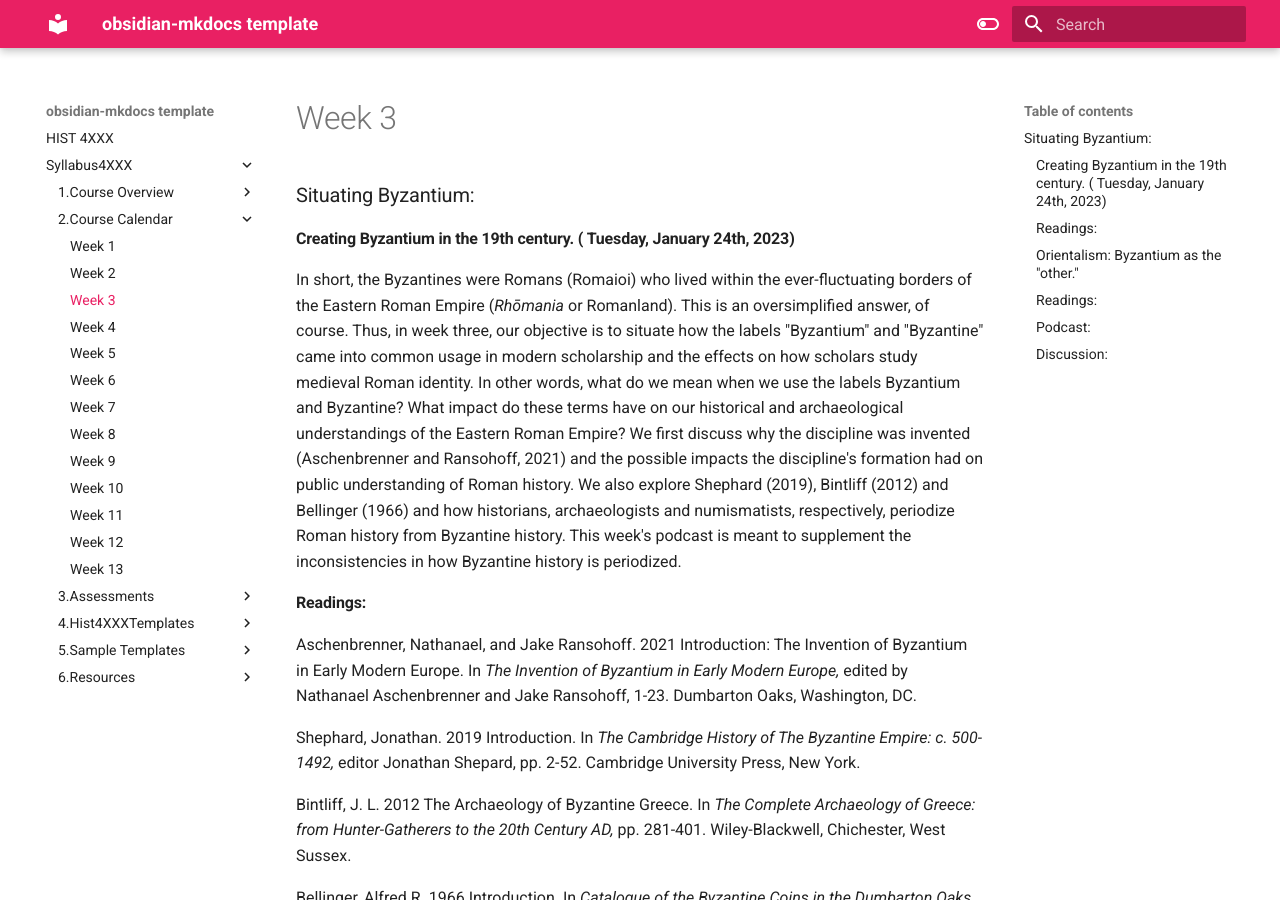
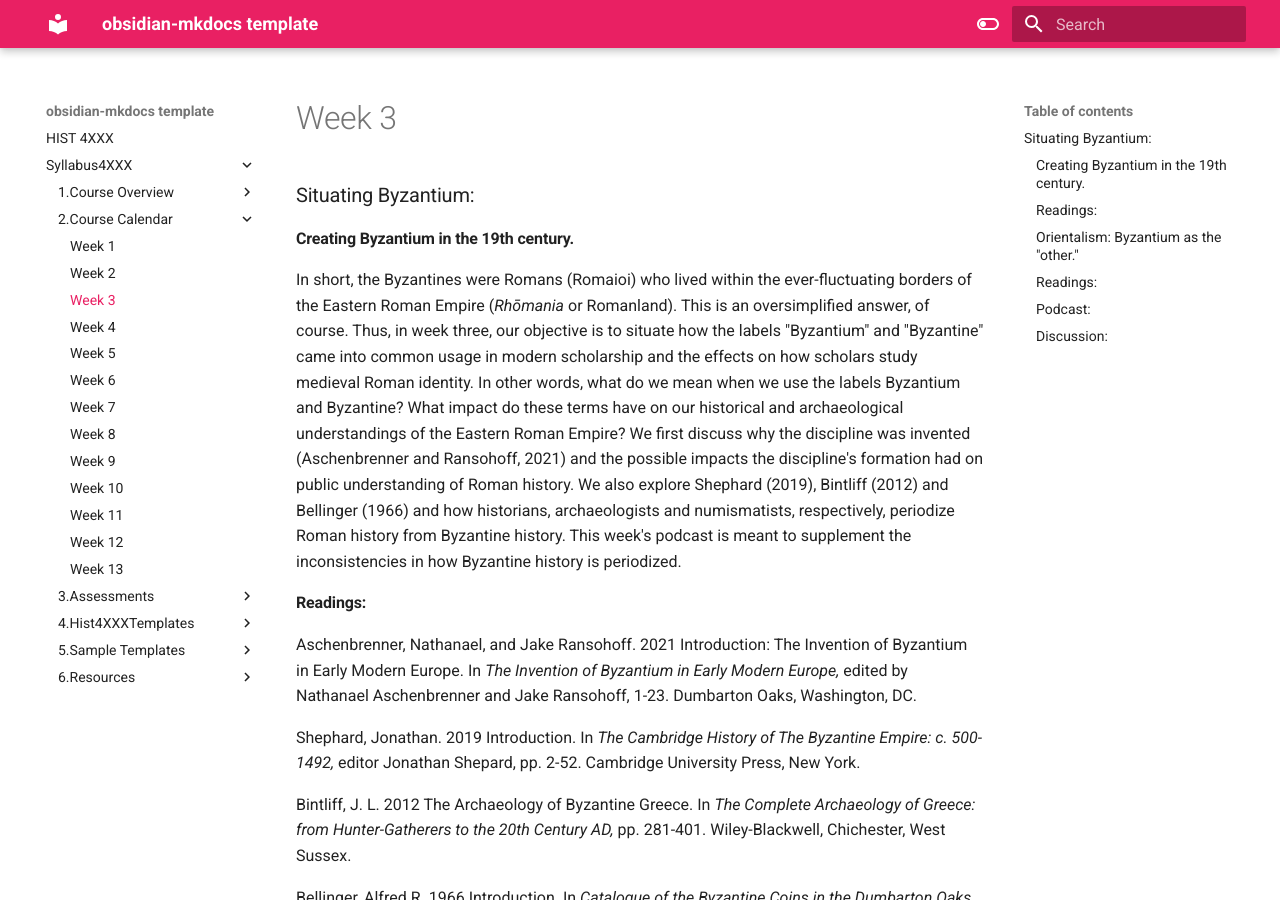
Before and after one commit to roguehistory/Syllabus, an MkDocs documentation site: the page built from docs/Syllabus4XXX/2.Course Calendar/Week 3.md, in a window 1280 px wide and 900 px high. Built offline with MkDocs 1.6.1 and Material for MkDocs 9.7.7, drawn with Linux system fonts in a browser that asks for light colours.

Commit message:
Update Week 3.md

```diff
--- a/docs/Syllabus4XXX/2.Course Calendar/Week 3.md
+++ b/docs/Syllabus4XXX/2.Course Calendar/Week 3.md
@@ -1,6 +1,6 @@
 ### Situating Byzantium:
 
-#### Creating Byzantium in the 19th century. ( Tuesday, January 24th, 2023)
+#### Creating Byzantium in the 19th century.
 
 In short, the Byzantines were Romans (Romaioi) who lived within the ever-fluctuating borders of the Eastern Roman Empire (_Rhōmania_ or Romanland). This is an oversimplified answer, of course. Thus, in week three, our objective is to situate how the labels "Byzantium" and "Byzantine" came into common usage in modern scholarship and the effects on how scholars study medieval Roman identity. In other words, what do we mean when we use the labels Byzantium and Byzantine? What impact do these terms have on our historical and archaeological understandings of the Eastern Roman Empire? We first discuss why the discipline was invented (Aschenbrenner and Ransohoff, 2021) and the possible impacts the discipline's formation had on public understanding of Roman history. We also explore Shephard (2019), Bintliff (2012) and Bellinger (1966) and how historians, archaeologists and numismatists, respectively, periodize Roman history from Byzantine history.  This week's podcast is meant to supplement the inconsistencies in how Byzantine history is periodized.
 
```
